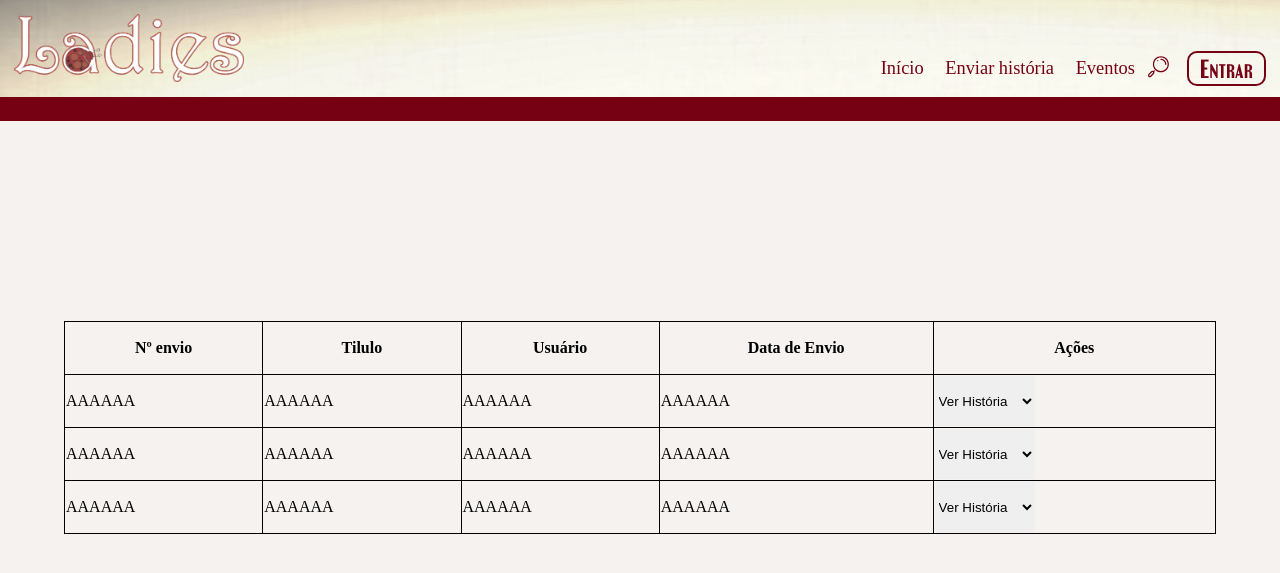
After one commit to iellenLuiza/ladies, a PHP site: page /telareceberhistorias.html in a window 1280 px wide. The commit adds this page. Shown: the top 573 px of the page. Run offline with PHP 8.4, Linux system fonts and the light colour scheme; some web fonts are replaced.

Commit message:
Tela de receber historia

```diff
--- a/css/index.css
+++ b/css/index.css
@@ -424,3 +424,39 @@ body {
 	font-family: fancyPantsNF;
 	src: url(../assets/fontes/FancyPantsNF.ttf);
 }
+
+
+#table{
+	border:  #000 1px solid;
+	border-collapse: collapse;
+	height: 100%;
+	width: 90%;
+}
+tr th {
+	border:  #000 1px solid;
+
+}
+
+td {
+	border: #000 1px solid;
+
+}
+
+.divcenter {
+	position: relative;
+	top: 200px;
+	display: flex;
+	justify-content: center;
+}
+
+.b{
+	border: 1px solid black;
+	padding: 5px;
+	font-size: 20px;
+}
+
+.select{
+	border: 1px rgb(100, 100, 100);
+	height: 50px;
+	width: 100px;
+}
--- /dev/null
+++ b/telareceberhistorias.html
@@ -0,0 +1,121 @@
+<!DOCTYPE html>
+<html lang="en">
+
+<head>
+    <meta charset="UTF-8">
+    <meta http-equiv="X-UA-Compatible" content="IE=edge">
+    <meta name="viewport" content="width=device-width, initial-scale=1.0">
+    <title>Document</title>
+    <link rel="icon" href="assets/img/icone_info3ANO_versao-alternativa.ico">
+    <link rel="stylesheet" type="text/css" href="css/index.css">
+    <link rel="stylesheet" type="text/css" href="css/cabecalho-rodape.css">
+    <script src="assets/javascript/index.js" defer></script>
+    <script src="assets/javascript/cabecalho-rodape.js" defer></script>
+</head>
+
+<body>
+    <!-- Cabeçalho -->
+    <header>
+
+        <div class="logo-nav">
+            <!--Logo-->
+            <a class="logo" href="#"><img src="assets/img/Logo_info3ANO_versao1-ie.png" width="100%"
+                    alt="logo localizada cabeçalho"></a>
+
+            <!--Barra de navegação-->
+            <nav>
+
+                <!--Botões-->
+                <a href="" class="btnNav">Início</a>
+                <a href="" class="btnNav">Enviar história</a>
+                <a href="" class="btnNav">Eventos</a>
+
+                <!--Caixa de pesquisa-->
+                <form action=" ">
+                    <input class="inpPesq" type="search" name="busca" maxlength="100"
+                        placeholder="Pesquise uma história...">
+                    <button id="btnPesq" type="button"><img src="assets/img/icons8-pesquisar.svg" width="27px"
+                            alt="botão de buscar"></button>
+                </form>
+
+                <!--Botão entrar-->
+                <a href="telaLoginCadastro.html" class="btnEntrar">Entrar</a>
+
+            </nav>
+        </div>
+
+        <!--Faixa-->
+        <div class="faixa"></div>
+
+    </header>
+    <!-- fim cabeçalho -->
+
+    <div class="divcenter">
+        <table id="table">
+            <tr>
+                <th>
+                    <p> Nº envio</p>
+                </th>
+                <th>
+                    <p>
+                        Tilulo
+                    </p>
+                </th>
+                <th>
+                    <p>
+                        Usuário
+                    </p>
+                </th>
+                <th>
+                    <p>
+                        Data de Envio
+                    </p>
+                </th>
+                <th>
+                    <p>
+                        Ações
+                    </p>
+                </th>
+            </tr>
+
+            <tr>
+                <td>AAAAAA</td>
+                <td>AAAAAA</td>
+                <td>AAAAAA</td>
+                <td>AAAAAA</td>
+                <td><select class="select">
+                    <option value="V">Ver História</option>
+                    <option value="A">Aceitar</option>
+                    <option value="R">Recusar</option>
+                </select></td>
+            </tr>
+
+            <tr>
+                <td>AAAAAA</td>
+                <td>AAAAAA</td>
+                <td>AAAAAA</td>
+                <td>AAAAAA</td>
+                <td><select class="select">
+                    <option value="V">Ver História</option>
+                    <option value="A">Aceitar</option>
+                    <option value="R">Recusar</option>
+                </select></td>
+            </tr>
+
+            <tr>
+                <td>AAAAAA</td>
+                <td>AAAAAA</td>
+                <td>AAAAAA</td>
+                <td>AAAAAA</td>
+                <td><select class="select">
+                    <option value="V">Ver História</option>
+                    <option value="A">Aceitar</option>
+                    <option value="R">Recusar</option>
+                </select></td>
+            </tr>
+
+        </table>
+    </div>
+</body>
+
+</html>
```
